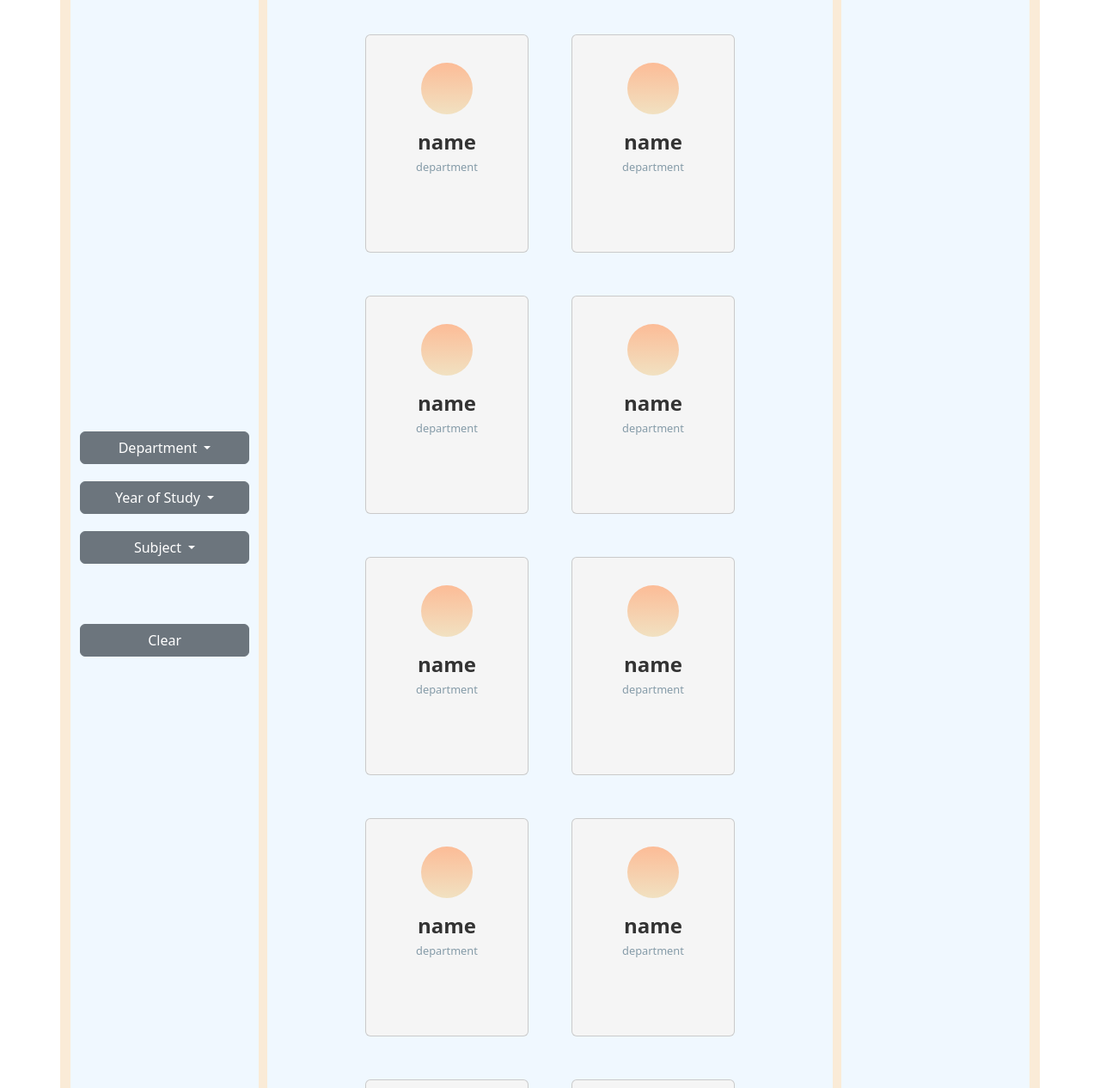
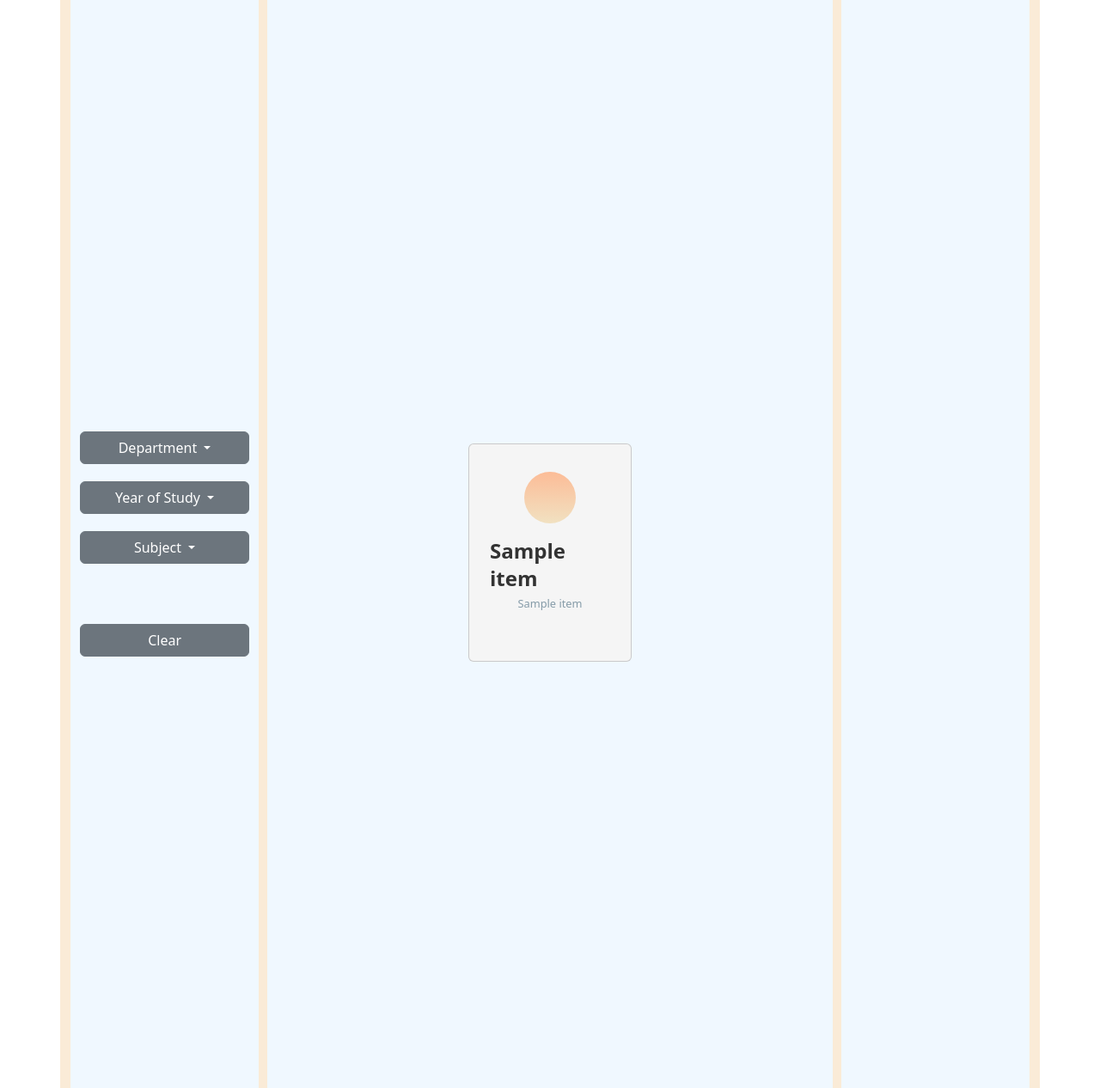
Before and after one commit to AashayI394/faculty_akinator, a Flask app: template templates/layout2.html in a window 1280 px wide. Shown: the whole page at 86% size. Run offline with Flask 3, Linux system fonts and the light colour scheme; the template is opened without the code that fills it: most values are stand-ins (such as "Sample title", 1, 10 or a date in 2020).

Commit message:
integrated table yay flask runflask runflask runflask run

```diff
--- a/app.py
+++ b/app.py
@@ -3,6 +3,33 @@ from flask import Flask, render_template, request, redirect, url_for
 app = Flask(__name__)
 
 from app import app
+import sqlite3
+con = sqlite3.connect("college_faculty.db")
+c = con.cursor()
+
+ #Execute a query to fetch faculties along with their department and subject details
+c.execute('''SELECT f.id, f.name AS faculty_name, d.name AS department_name, s.name AS subject_name, f.email
+                  FROM faculties f
+                  JOIN departments d ON f.department_id = d.id
+                  JOIN subjects s ON f.subject_id = s.id
+                  ''')
+
+item = c.fetchall()
+
+
+
+
+
+
+
+
+
+
+
+
+
+
+
 
 @app.route("/")
 def index():
@@ -57,4 +84,4 @@ def page_not_found(e):
 
 @app.route("/temp")
 def temp():
-    return render_template("layout2.html")
+    return render_template("layout2.html", items=item)
--- a/templates/layout2.html
+++ b/templates/layout2.html
@@ -243,12 +243,12 @@
             </div>
             <div class="content">
 
-              {% for i in range(100) %}
+              {% for i in items %}
               <div class="card">
                 <div class="card-info">
                     <div class="card-avatar"></div>
-                    <div class="card-title">name</div>
-                    <div class="card-subtitle">department</div>
+                    <div class="card-title">{{ i[1] }}</div>
+                    <div class="card-subtitle">{{ i[2] }}</div>
                 </div>
                   <a href="/login" class="card-social__item card-social">
                     <button type="button" class="btn btn-primary mail ">Mail</button>
```
Also changed, not shown: college_faculty.db.
